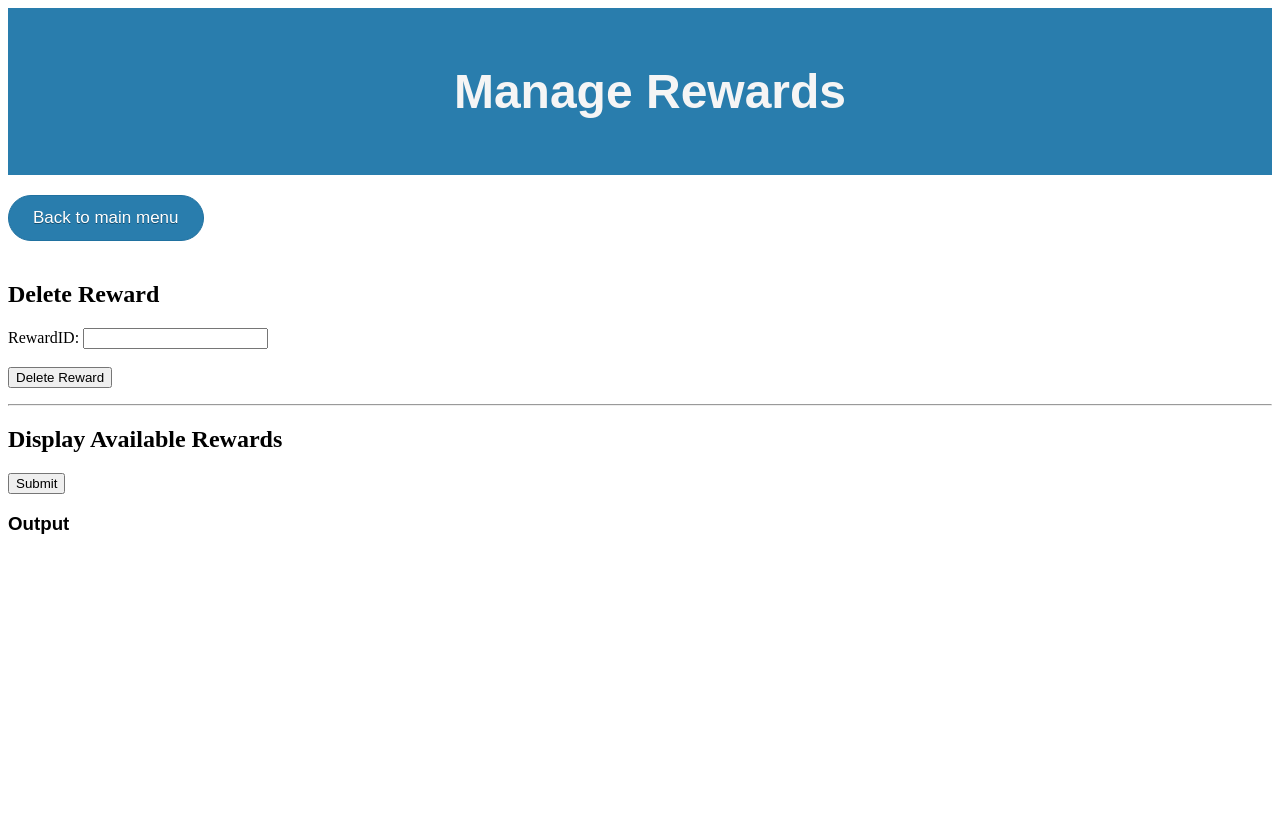
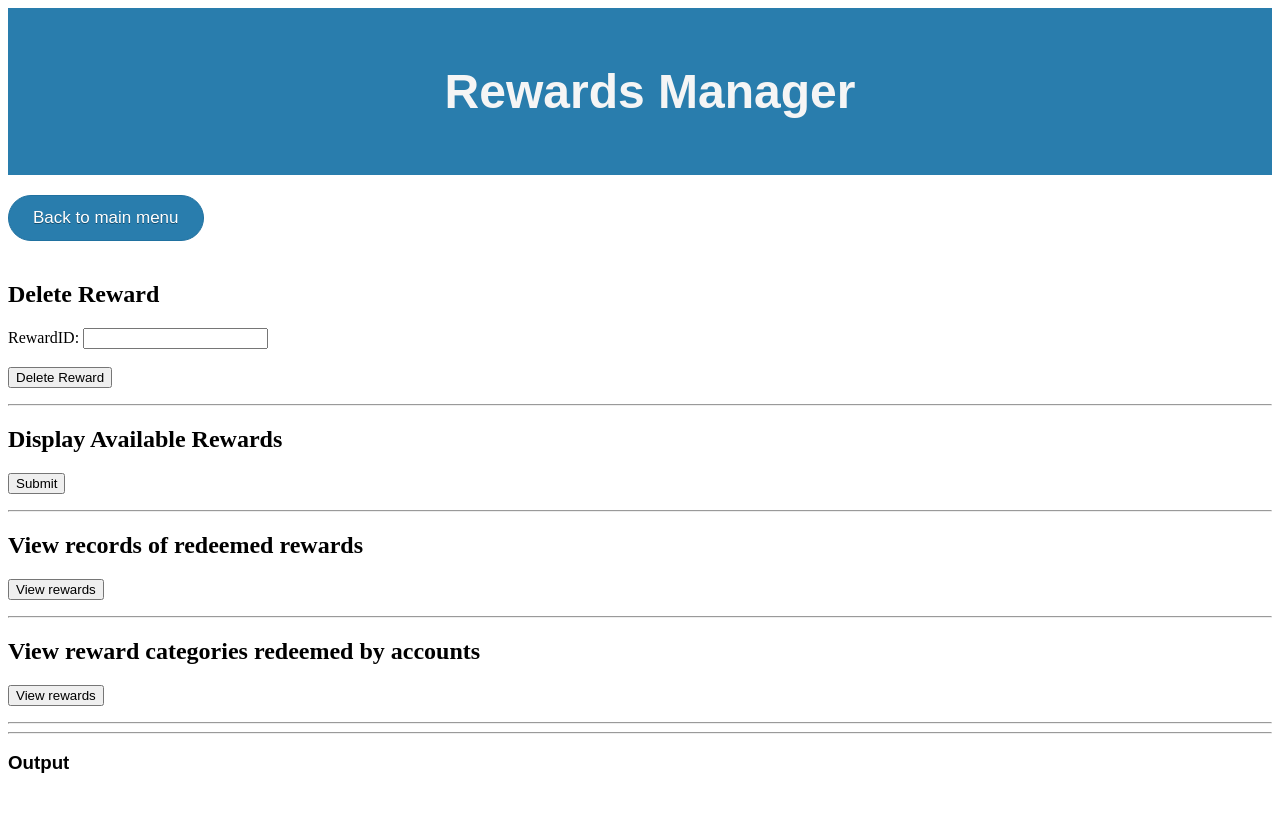
Before and after one commit to jkwok2/RewardsDatabase, a PHP site: page /reward.php in a window 1280 px wide. Before the commit the page ends 534 px from the top, so only its background shows below. Run offline with PHP 8.4, Linux system fonts and the light colour scheme.

Commit message:
add display redeemed and display redeemed by all buttons

```diff
--- a/reward-controller.php
+++ b/reward-controller.php
@@ -19,6 +19,17 @@ function deleteReward() {
     OCICommit($db_conn);
 }
 
+function handleDisplayRedeemedRequest() {
+    $cmdstr = "SELECT * FROM Redeems";
+    $result = executePlainSQL($cmdstr);
+    printResult($result);
+}
+
+function handleDisplayRedeemedByAllRequest() {
+    $cmdstr = "SELECT * FROM Reward rwd WHERE NOT EXISTS (SELECT a.accountID FROM Account1 a MINUS (SELECT rdm.accountID FROM Redeems rdm WHERE rdm.rewardID=rwd.rewardID))";
+    $result = executePlainSQL($cmdstr);
+    printResult($result);
+}
 
 // HANDLE ALL POST ROUTES
 // A better coding practice is to have one method that reroutes your requests accordingly. It will make it easier to add/remove functionality.
@@ -38,6 +49,10 @@ function handleGETRequest() {
     if (connectToDB()) {
         if (array_key_exists('displayTuples', $_GET)) {
             handleDisplayRequest();
+        } else if (array_key_exists('displayRedeemedRequest', $_GET)) {
+            handleDisplayRedeemedRequest();
+        } else if (array_key_exists('displayRedeemedByAllRequest', $_GET)) {
+            handleDisplayRedeemedByAllRequest();
         }
         disconnectFromDB();
     }
@@ -45,7 +60,7 @@ function handleGETRequest() {
 
 if (isset($_POST['deleteAccount']) || isset($_POST['deleteReward'])) {
     handlePOSTRequest();
-} else if (isset($_GET['displayAccountRequest']) || isset($_GET['displayTupleRequest'])) {
+} else if (isset($_GET['displayRedeemed']) || isset($_GET['displayTupleRequest'])) {
     handleGETRequest();
 }
 ?>
--- a/reward.php
+++ b/reward.php
@@ -4,7 +4,7 @@ require 'util.php';
 ?>
 <link rel="stylesheet" href="style.css">
 <div class="header">
-    <h1>Manage Rewards</h1>
+    <h1>Rewards Manager</h1>
 </div>
 <?php
 require 'backButton.php';
@@ -26,6 +26,25 @@ require 'backButton.php';
     <input type="submit" name="displayTuples"></p>
 </form>
 
+<hr />
+
+<h2>View records of redeemed rewards</h2>
+<form method="get" action="reward.php">
+    <input type="hidden" id="displayRedeemedRequest" name="displayRedeemedRequest">
+    <input type="submit" value="View rewards" name="displayRedeemed">
+</form>
+
+<hr />
+
+<h2>View reward categories redeemed by accounts</h2>
+<form method="get" action="reward.php">
+    <input type="hidden" id="displayRedeemedByAllRequest" name="displayRedeemedByAllRequest">
+    <input type="submit" value="View rewards" name="displayRedeemedByAll">
+</form>
+
+<hr />
+<hr />
+
 <!--resulting output from forms will appear here-->
 <h3>Output</h3>
 <?php
```
